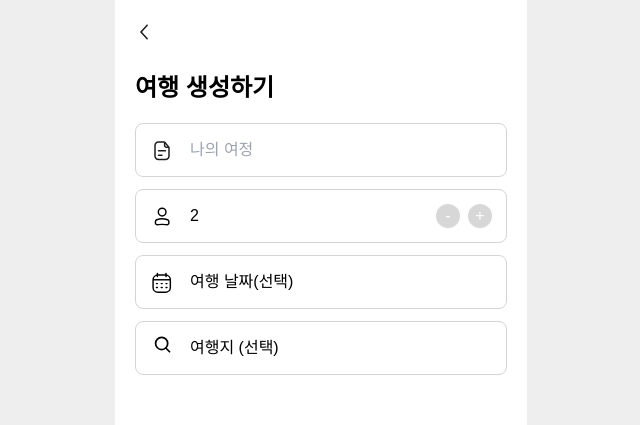
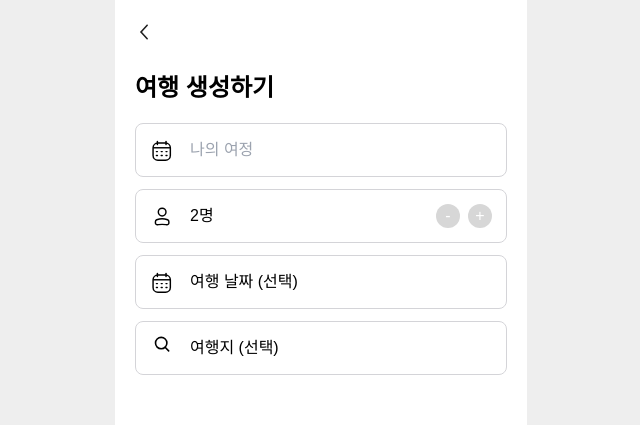
Before and after one commit to WePlanPlans/WPP_FE, a React (Vite) app: page /create in a window 1280 px wide. Shown: the top 425 px of the page, without its empty margins (319-959 px from the left). Built offline with nearby package versions, Linux system fonts and the light colour scheme; no server answers.

Commit message:
Refactor: 인풋필드 수정

```diff
--- a/src/components/DatePicker/Calendar.tsx
+++ b/src/components/DatePicker/Calendar.tsx
@@ -14,11 +14,15 @@ import {
 import { ko } from 'date-fns/locale';
 import 'tailwindcss/tailwind.css';
 
+interface CalendarProps {
+  onDateSelect: (startDate: Date | null, endDate: Date | null) => void;
+}
+
 const CALENDAR_LENGTH = 42;
 const DAY_OF_WEEK = 7;
 const DAY_LIST = ['일', '월', '화', '수', '목', '금', '토'];
 
-const Calendar: React.FC = () => {
+const Calendar: React.FC<CalendarProps> = ({ onDateSelect }) => {
   const [startDate, setStartDate] = useState<Date | null>(null);
   const [endDate, setEndDate] = useState<Date | null>(null);
   const currentDate = new Date();
@@ -29,6 +33,11 @@ const Calendar: React.FC = () => {
     addMonths(currentDate, 3),
   ]);
   const calendarRef = useRef<HTMLDivElement>(null);
+
+  // 날짜 변경될 때 콜백함수
+  useEffect(() => {
+    onDateSelect(startDate, endDate);
+  }, [startDate, endDate, onDateSelect]);
 
   const handleScroll = () => {
     const { scrollTop, scrollHeight, clientHeight } = calendarRef.current!;
@@ -166,7 +175,7 @@ const Calendar: React.FC = () => {
           : '날짜를 선택해주세요.'}
       </div>
 
-      <div ref={calendarRef} className="scrollbar-hide h-screen overflow-auto">
+      <div ref={calendarRef} className="h-screen overflow-auto scrollbar-hide">
         {visibleMonths.map((month, idx) => (
           <div key={idx}>{renderCalendar(month)}</div>
         ))}
--- a/src/components/createTrip/InputField.tsx
+++ b/src/components/createTrip/InputField.tsx
@@ -1,84 +1,27 @@
-import React from 'react';
-import { CloseIcon } from '@components/common/icons/Icons';
+import { FC, ReactNode } from 'react';
 
 interface InputFieldProps {
-  icon: React.ElementType;
-  placeholder: string;
-  value?: string | number;
-  onChange?: (e: React.ChangeEvent<HTMLInputElement> | number) => void;
-  onClear?: () => void;
-  type?: string;
+  icon: FC;
   onClick?: () => void;
-  minValue?: number;
-  maxValue?: number;
+  isClickable?: boolean;
+  children: ReactNode;
 }
 
-export const InputField: React.FC<InputFieldProps> = ({
-  icon: IconComponent,
-  placeholder,
-  value,
-  onChange,
-  onClear,
-  type = 'text',
+export const InputField: FC<InputFieldProps> = ({
+  icon: Icon,
   onClick,
-  minValue = -Infinity,
-  maxValue = Infinity,
-  ...props
+  isClickable,
+  children,
 }) => {
-  const handleDecrease = () => {
-    if (typeof value === 'number' && onChange) {
-      onChange(Math.max(value - 1, minValue));
-    }
-  };
-
-  const handleIncrease = () => {
-    if (typeof value === 'number' && onChange) {
-      onChange(Math.min(value + 1, maxValue));
-    }
-  };
-
   return (
     <div
-      className={`mb-3 flex h-[54px] w-full items-center rounded-lg border border-solid border-zinc-300 px-[14px] py-3 ${
-        onClick ? 'cursor-pointer' : ''
-      }`}
+      className={`mb-3 flex h-[54px] w-full items-center rounded-lg border border-solid border-zinc-300 px-[14px] py-3
+                 ${isClickable ? 'cursor-pointer' : ''}`}
       onClick={onClick}>
       <div className="mr-2 flex size-[24px] content-center justify-center">
-        <IconComponent />
+        <Icon />
       </div>
-      {onClick ? (
-        <div className="flex-1 rounded-lg p-2 focus:outline-none">
-          {placeholder}
-        </div>
-      ) : (
-        <input
-          type={type}
-          className="flex-1 rounded-lg p-2 focus:outline-none"
-          placeholder={placeholder}
-          value={value}
-          onChange={(e) => onChange && onChange(e.target.value)}
-          {...props}
-        />
-      )}
-      {!onClick && type === 'number' && (
-        <div className="ml-auto flex">
-          <button
-            onClick={handleDecrease}
-            className="flex size-[24px] items-center justify-center rounded-full bg-gray3 text-white">
-            -
-          </button>
-          <button
-            onClick={handleIncrease}
-            className="ml-2 flex size-[24px] items-center justify-center rounded-full bg-gray3 text-white">
-            +
-          </button>
-        </div>
-      )}
-      {!onClick && type !== 'number' && value && (
-        <div className="cursor-pointer rounded-full bg-gray3" onClick={onClear}>
-          <CloseIcon />
-        </div>
-      )}
+      {children}
     </div>
   );
 };
--- a/src/pages/signup/signupSurvey.page.tsx
+++ b/src/components/createTrip/SelectDestination.tsx
@@ -1,29 +1,16 @@
-import { AuthTitle } from '@components/Auth';
-import { BackBox } from '@components/common';
-import AuthSurvey from '@components/Auth/AuthSurvey/AuthSurvey';
-import { useNavigate } from 'react-router-dom';
-import { ProgressBarIcon } from '@components/common/icons/Icons';
+import { ButtonPrimary } from '@components/common/button/Button';
+import { BackIcon } from '@components/common/icons/Icons';
 
-const SignupSurvey = () => {
-  const navigate = useNavigate();
+export const SelectDestination = ({ onClose }: { onClose: () => void }) => {
   return (
-    <div className="relative flex h-full flex-col">
-      <BackBox
-        showSkip
-        skipHandler={() => {
-          navigate('/signup/info');
-        }}
-      />
-      <div className="absolute right-0 top-12">
-        <ProgressBarIcon />
+    <div className="flex h-[95vh] flex-col">
+      <header className="mb-5 w-full bg-white">
+        <BackIcon onClick={onClose} />
+      </header>
+      <div className="title1">검색</div>
+      <div className="mt-auto">
+        <ButtonPrimary onClick={onClose}>완료</ButtonPrimary>
       </div>
-      <AuthTitle
-        title={'어떤 여행을 좋아하세요?'}
-        subTitle="여행 취향을 골라주세요."
-      />
-      <AuthSurvey path="/signup/info" />
     </div>
   );
 };
-
-export default SignupSurvey;
--- a/src/pages/create/createTrip.page.tsx
+++ b/src/pages/create/createTrip.page.tsx
@@ -3,76 +3,106 @@ import { useState } from 'react';
 import { SelectDate } from '../../components/createTrip/SelectDate';
 import {
   CalendarIcon,
-  DocumentIcon,
+  CloseIcon,
   SearchIcon,
   UserIcon,
 } from '@components/common/icons/Icons';
 import { ButtonPrimary } from '@components/common/button/Button';
 import { InputField } from '@components/createTrip/InputField';
+import { SelectDestination } from '@components/createTrip/SelectDestination';
 
 export const CreateTrip = () => {
   const [title, setTitle] = useState('');
   const [numOfMembers, setNumOfMembers] = useState(2);
   const [showSelectDate, setShowSelectDate] = useState(false);
+  const [showSelectDestination, setShowSelectDestination] = useState(false);
 
-  const clearInput = () => {
-    setTitle('');
+  const handleIncrease = () => {
+    setNumOfMembers((prevNum) => prevNum + 1);
   };
 
-  const handleChange = (e: React.ChangeEvent<HTMLInputElement>) => {
-    setTitle(e.target.value);
-  };
-
-  const handleDateButtonClick = () => {
-    setShowSelectDate(true);
-  };
-
-  const handleCloseSelectDate = () => {
-    setShowSelectDate(false);
+  const handleDecrease = () => {
+    setNumOfMembers((prevNum) => Math.max(prevNum - 1, 2));
   };
 
   if (showSelectDate) {
-    return <SelectDate onClose={handleCloseSelectDate} />;
+    return (
+      <SelectDate
+        onClose={() => {
+          setShowSelectDate(false);
+        }}
+      />
+    );
+  }
+  if (showSelectDestination) {
+    return (
+      <SelectDestination
+        onClose={() => {
+          setShowSelectDestination(false);
+        }}
+      />
+    );
   }
   return (
     <div className="flex h-[95vh] flex-col">
       <BackHeader />
       <div className="title1 mt-2 pb-5">여행 생성하기</div>
 
-      <InputField
-        icon={DocumentIcon}
-        placeholder="나의 여정"
-        value={title}
-        onChange={handleChange}
-        onClear={clearInput}
-      />
+      <InputField icon={CalendarIcon}>
+        <input
+          type="text"
+          className="flex-1 p-2 focus:outline-none"
+          placeholder="나의 여정"
+          value={title}
+          onChange={(e) => {
+            setTitle(e.target.value);
+          }}
+          autoFocus
+        />
+        {title && (
+          <div
+            className="ml-auto cursor-pointer rounded-full bg-gray3"
+            onClick={() => {
+              setTitle('');
+            }}>
+            <CloseIcon />
+          </div>
+        )}
+      </InputField>
 
-      <InputField
-        icon={UserIcon}
-        type="number"
-        placeholder="인원"
-        value={numOfMembers}
-        onChange={(newValue) => setNumOfMembers(newValue)}
-        minValue={2}
-        maxValue={100}
-      />
+      <InputField icon={UserIcon}>
+        <div className="flex-1 p-2">{numOfMembers}명</div>
+        <div className="ml-auto flex">
+          <button
+            className="ml-2 flex size-[24px] items-center justify-center rounded-full bg-gray3 text-white"
+            onClick={handleDecrease}>
+            -
+          </button>
+          <button
+            className="ml-2 flex size-[24px] items-center justify-center rounded-full bg-gray3 text-white"
+            onClick={handleIncrease}>
+            +
+          </button>
+        </div>
+      </InputField>
 
       <InputField
         icon={CalendarIcon}
-        placeholder="여행 날짜(선택)"
-        onClick={handleDateButtonClick}
-      />
+        onClick={() => {
+          setShowSelectDate(true);
+        }}
+        isClickable>
+        <div className="p-2">여행 날짜 (선택)</div>
+      </InputField>
 
-      <div
-        className="mb-3 flex h-[54px] w-full cursor-pointer items-center rounded-lg border border-solid border-zinc-300 px-[14px] py-3"
-        onClick={() => {}}>
-        <div className="mr-2 flex size-[24px] content-center justify-center">
-          <SearchIcon size={17} />
-        </div>
-        <div className="flex-1 rounded-lg p-2 focus:outline-none">
-          여행지 (선택)
-        </div>
-      </div>
+      <InputField
+        icon={SearchIcon}
+        onClick={() => {
+          setShowSelectDestination(true);
+        }}
+        isClickable>
+        <div className="p-2">여행지 (선택)</div>
+      </InputField>
 
       <div className="mt-auto">
         <ButtonPrimary onClick={() => {}}>완료</ButtonPrimary>
```
